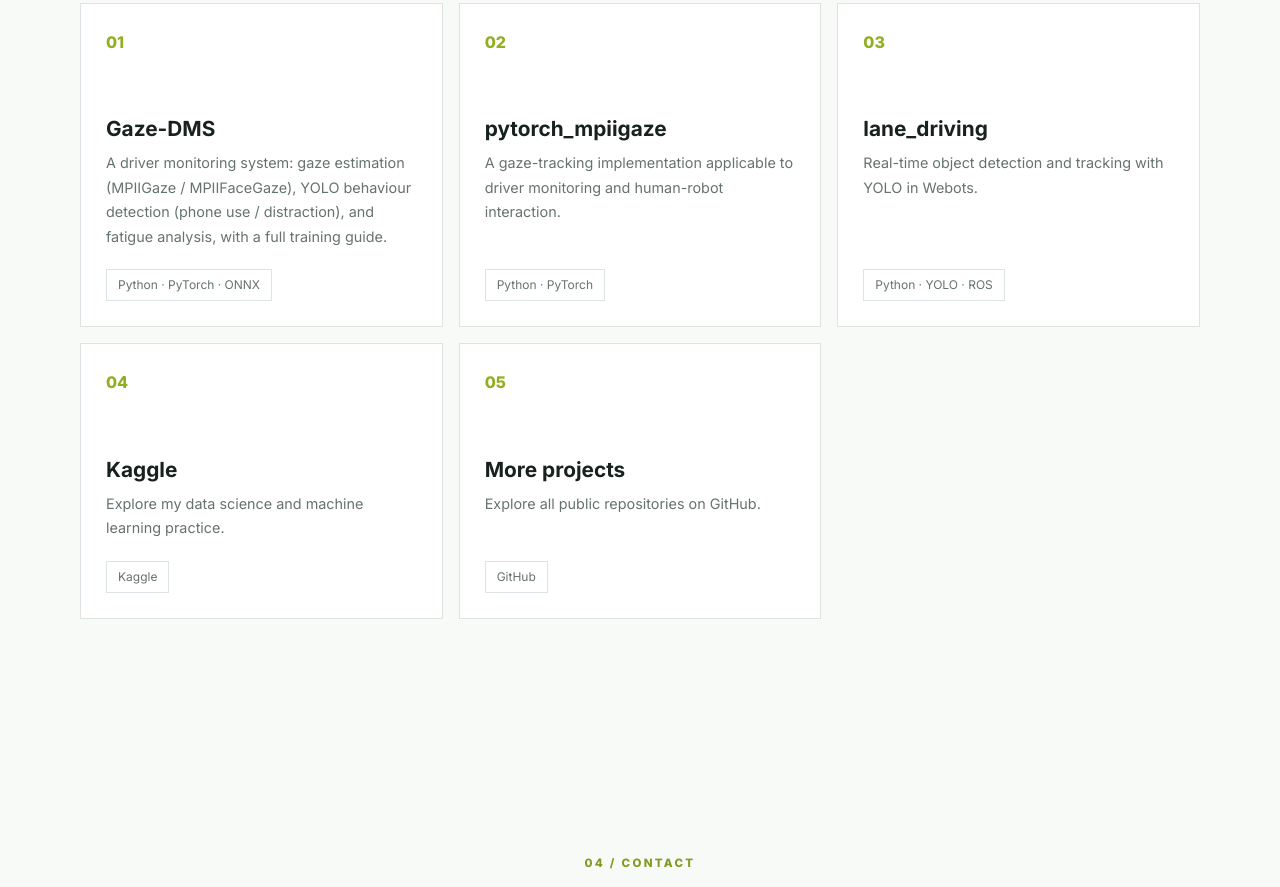
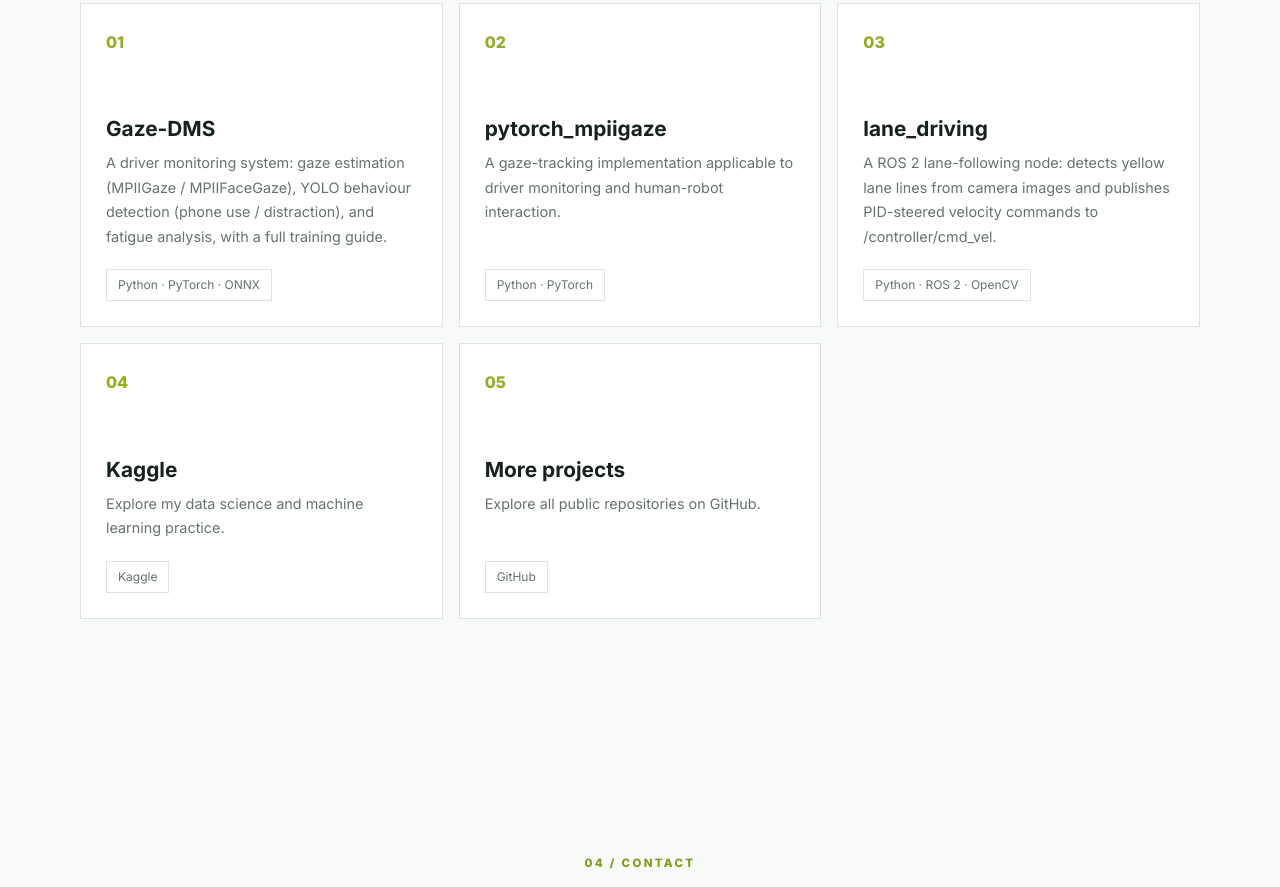
Before and after one commit to Zhuqiben/blog, a plain HTML site: page index.html in a window 1280 px wide. Shown: the part 2330-3217 px from the top of the page. Drawn offline with Linux system fonts and the light colour scheme.

Commit message:
Fix lane_driving description to match the actual repository

```diff
--- a/index.html
+++ b/index.html
@@ -88,7 +88,7 @@
       <div class="project-grid">
         <a class="project-card" href="https://github.com/Zhuqiben/Gaze-DMS" target="_blank" rel="noreferrer"><span class="project-icon">01</span><h3>Gaze-DMS</h3><p data-i18n="project.1">驾驶员监控系统：视线估计（MPIIGaze / MPIIFaceGaze）+ YOLO 行为检测（打电话 / 分心）与疲劳分析，含完整训练教程。</p><span class="project-tech">Python · PyTorch · ONNX</span></a>
         <a class="project-card" href="https://github.com/Zhuqiben/pytorch_mpiigaze" target="_blank" rel="noreferrer"><span class="project-icon">02</span><h3>pytorch_mpiigaze</h3><p data-i18n="project.2">视线追踪实现，可延伸至驾驶员监控与人机交互场景。</p><span class="project-tech">Python · PyTorch</span></a>
-        <a class="project-card" href="https://github.com/Zhuqiben/lane_driving" target="_blank" rel="noreferrer"><span class="project-icon">03</span><h3>lane_driving</h3><p data-i18n="project.3">以 YOLO 为核心，在 Webots 中实现动态目标检测与跟踪。</p><span class="project-tech">Python · YOLO · ROS</span></a>
+        <a class="project-card" href="https://github.com/Zhuqiben/lane_driving" target="_blank" rel="noreferrer"><span class="project-icon">03</span><h3>lane_driving</h3><p data-i18n="project.3">基于 ROS 2 的车道线跟随节点：订阅相机图像检测黄色车道线，经 PID 计算转向后向 /controller/cmd_vel 下发速度指令。</p><span class="project-tech">Python · ROS 2 · OpenCV</span></a>
         <a class="project-card" href="https://www.kaggle.com/qibensu" target="_blank" rel="noreferrer"><span class="project-icon">04</span><h3 data-i18n="project.kaggle.title">Kaggle</h3><p data-i18n="project.kaggle.description">查看我的数据科学与机器学习实践。</p><span class="project-tech">Kaggle</span></a>
         <a class="project-card" href="https://github.com/Zhuqiben?tab=repositories" target="_blank" rel="noreferrer"><span class="project-icon">05</span><h3 data-i18n="project.more.title">更多项目</h3><p data-i18n="project.more.description">在 GitHub 仓库列表中查看全部公开项目。</p><span class="project-tech">GitHub</span></a>
       </div>
@@ -118,7 +118,7 @@
         "post.1.meta": "2026.09.17 · 技术实践", "post.1.title": "从一个想法到可运行的项目", "post.1.description": "记录项目搭建过程中的思考、选择与收获。",
         "post.2.meta": "2026.09.10 · 学习笔记", "post.2.title": "如何建立自己的知识管理系统", "post.2.description": "让零散的学习记录真正沉淀为可复用的知识。",
         "post.3.meta": "2026.09.03 · 随笔", "post.3.title": "保持好奇，持续构建", "post.3.description": "关于学习、创造，以及长期主义的一点思考。",
-        "projects.heading": "精选项目", "projects.all": "GitHub 上查看更多 ↗", "project.1": "驾驶员监控系统：视线估计（MPIIGaze / MPIIFaceGaze）+ YOLO 行为检测（打电话 / 分心）与疲劳分析，含完整训练教程。", "project.2": "视线追踪实现，可延伸至驾驶员监控与人机交互场景。", "project.3": "以 YOLO 为核心，在 Webots 中实现动态目标检测与跟踪。",
+        "projects.heading": "精选项目", "projects.all": "GitHub 上查看更多 ↗", "project.1": "驾驶员监控系统：视线估计（MPIIGaze / MPIIFaceGaze）+ YOLO 行为检测（打电话 / 分心）与疲劳分析，含完整训练教程。", "project.2": "视线追踪实现，可延伸至驾驶员监控与人机交互场景。", "project.3": "基于 ROS 2 的车道线跟随节点：订阅相机图像检测黄色车道线，经 PID 计算转向后向 /controller/cmd_vel 下发速度指令。",
         "project.more.title": "更多项目", "project.more.description": "在 GitHub 仓库列表中查看全部公开项目。", "project.kaggle.title": "Kaggle", "project.kaggle.description": "查看我的数据科学与机器学习实践。", "contact.heading": "一起做点有趣的事？", "contact.description": "如果你想交流技术、分享想法，或者一起做一个项目，欢迎联系我。", "contact.button": "联系我 ↗", "contact.kaggle": "访问我的 Kaggle ↗", "footer.tagline": "Built with curiosity & code."
       },
       en: {
@@ -130,7 +130,7 @@
         "post.1.meta": "2026.09.17 · Practice", "post.1.title": "From an idea to a working project", "post.1.description": "Thoughts, choices, and lessons from building a project.",
         "post.2.meta": "2026.09.10 · Learning", "post.2.title": "How to build your own knowledge system", "post.2.description": "Turning scattered notes into reusable knowledge.",
         "post.3.meta": "2026.09.03 · Thoughts", "post.3.title": "Stay curious, keep building", "post.3.description": "A few thoughts on learning, creating, and playing the long game.",
-        "projects.heading": "Selected projects", "projects.all": "See more on GitHub ↗", "project.1": "A driver monitoring system: gaze estimation (MPIIGaze / MPIIFaceGaze), YOLO behaviour detection (phone use / distraction), and fatigue analysis, with a full training guide.", "project.2": "A gaze-tracking implementation applicable to driver monitoring and human-robot interaction.", "project.3": "Real-time object detection and tracking with YOLO in Webots.",
+        "projects.heading": "Selected projects", "projects.all": "See more on GitHub ↗", "project.1": "A driver monitoring system: gaze estimation (MPIIGaze / MPIIFaceGaze), YOLO behaviour detection (phone use / distraction), and fatigue analysis, with a full training guide.", "project.2": "A gaze-tracking implementation applicable to driver monitoring and human-robot interaction.", "project.3": "A ROS 2 lane-following node: detects yellow lane lines from camera images and publishes PID-steered velocity commands to /controller/cmd_vel.",
         "project.more.title": "More projects", "project.more.description": "Explore all public repositories on GitHub.", "project.kaggle.title": "Kaggle", "project.kaggle.description": "Explore my data science and machine learning practice.", "contact.heading": "Want to build something fun?", "contact.description": "For technical conversations, ideas, or collaboration, feel free to reach out.", "contact.button": "Get in touch ↗", "contact.kaggle": "Visit my Kaggle ↗", "footer.tagline": "Built with curiosity & code."
       }
     };
```
Also changed, not shown: 1 other file.
